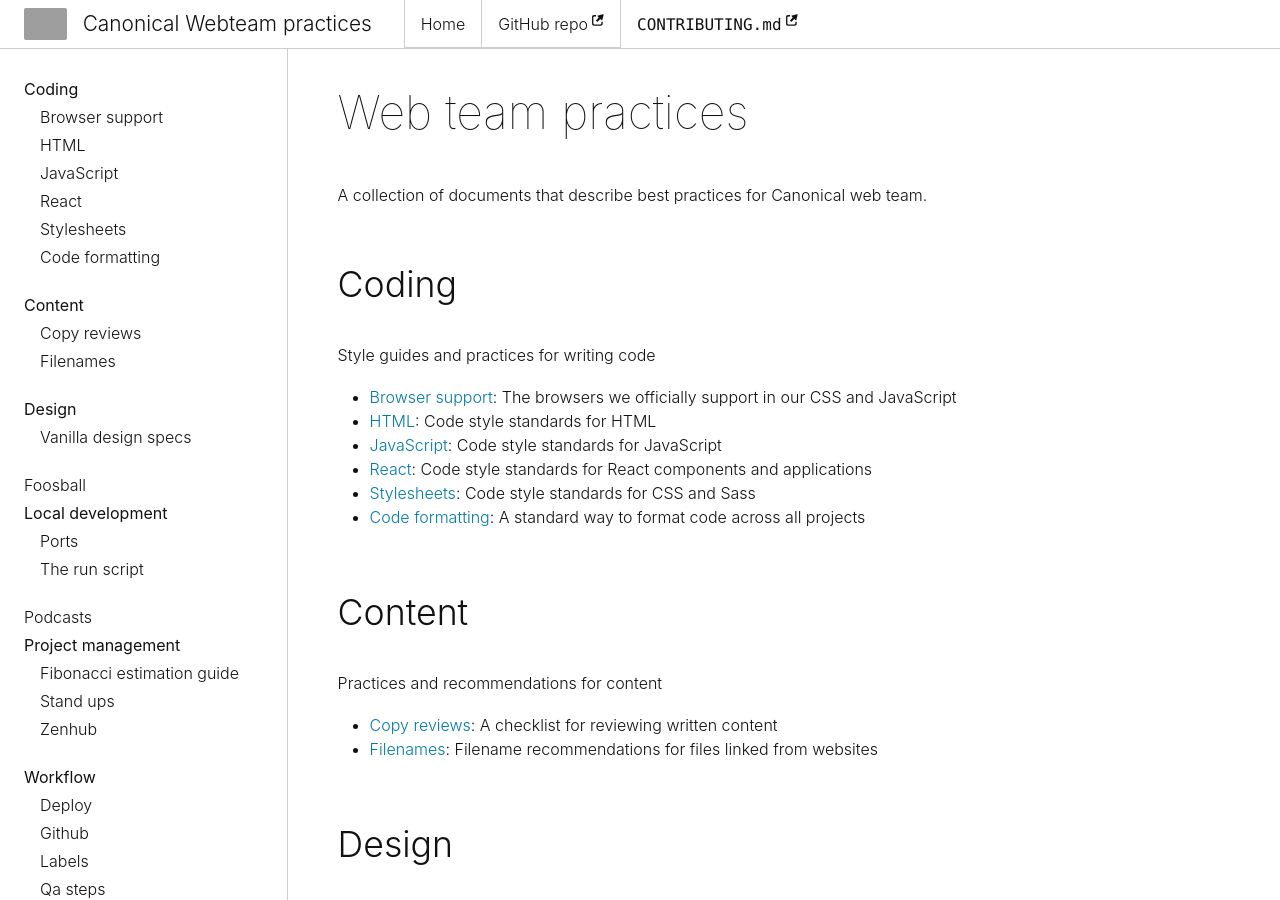
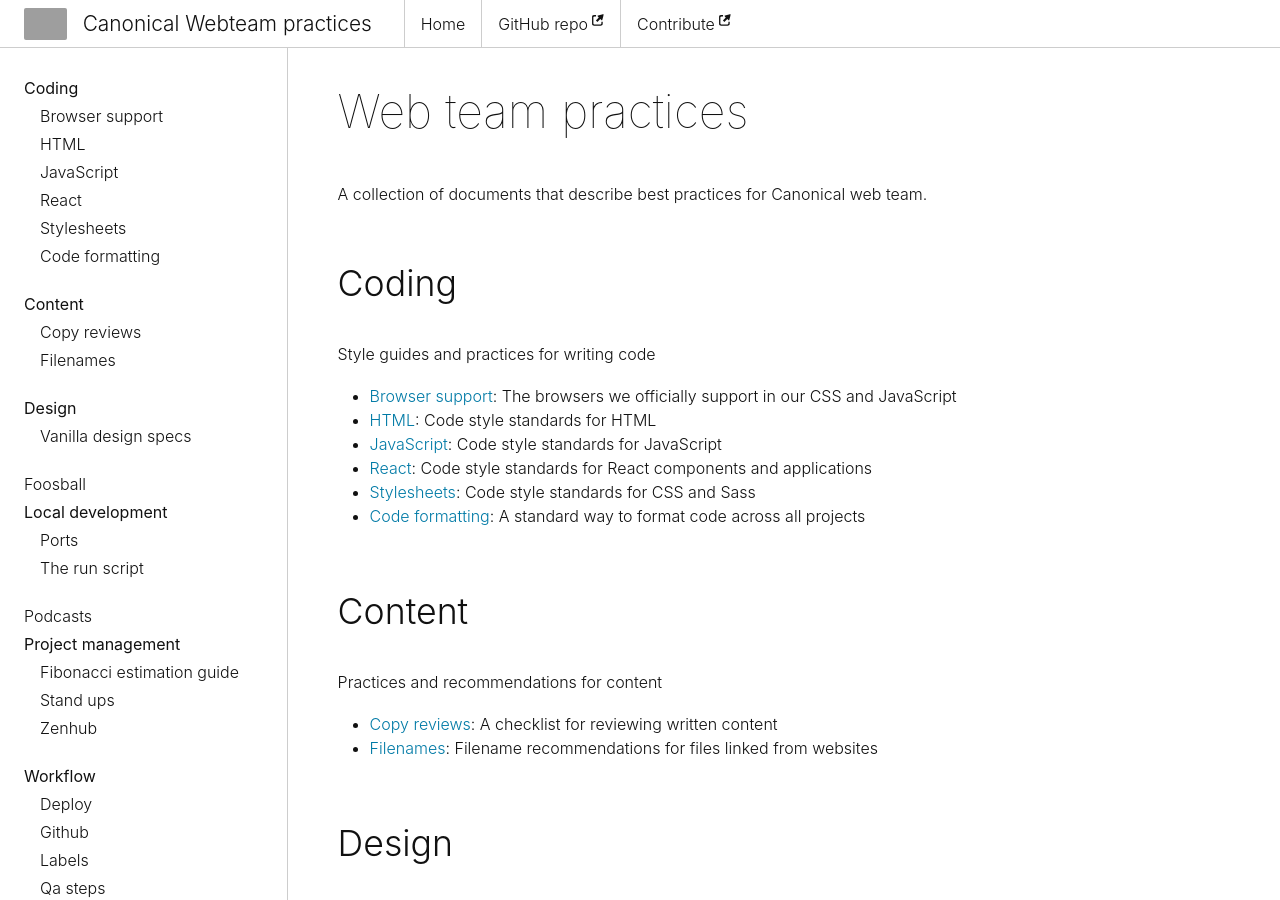
Before and after one commit to canonical-web-and-design/practices, a Jekyll site: the page built from index.md, in a window 1280 px wide and 900 px high. Built offline with Jekyll 4.4.1, drawn with Linux system fonts in a browser that asks for light colours; some web fonts are replaced; our own code applies the rules of GitHub Pages for plain Markdown files; grey boxes are pictures that could not be loaded.

Commit message:
Removes code tag form navigation

```diff
--- a/_layouts/base.html
+++ b/_layouts/base.html
@@ -42,7 +42,7 @@
           <ul class="p-navigation__links">
             <li class="p-navigation__link"><a href="/practices/">Home</a></li>
             <li class="p-navigation__link"><a href="https://github.com/canonical-webteam/practices" class="p-link--external">GitHub repo</a></li>
-            <li class="p-navigation__link"><a href="https://github.com/canonical-webteam/practices/blob/master/CONTRIBUTING.md" class="p-link--external"><code>CONTRIBUTING.md</code></a></li>
+            <li class="p-navigation__link"><a href="https://github.com/canonical-webteam/practices/blob/master/CONTRIBUTING.md" class="p-link--external">Contribute</a></li>
           </ul>
         </nav>
       </header>
```
